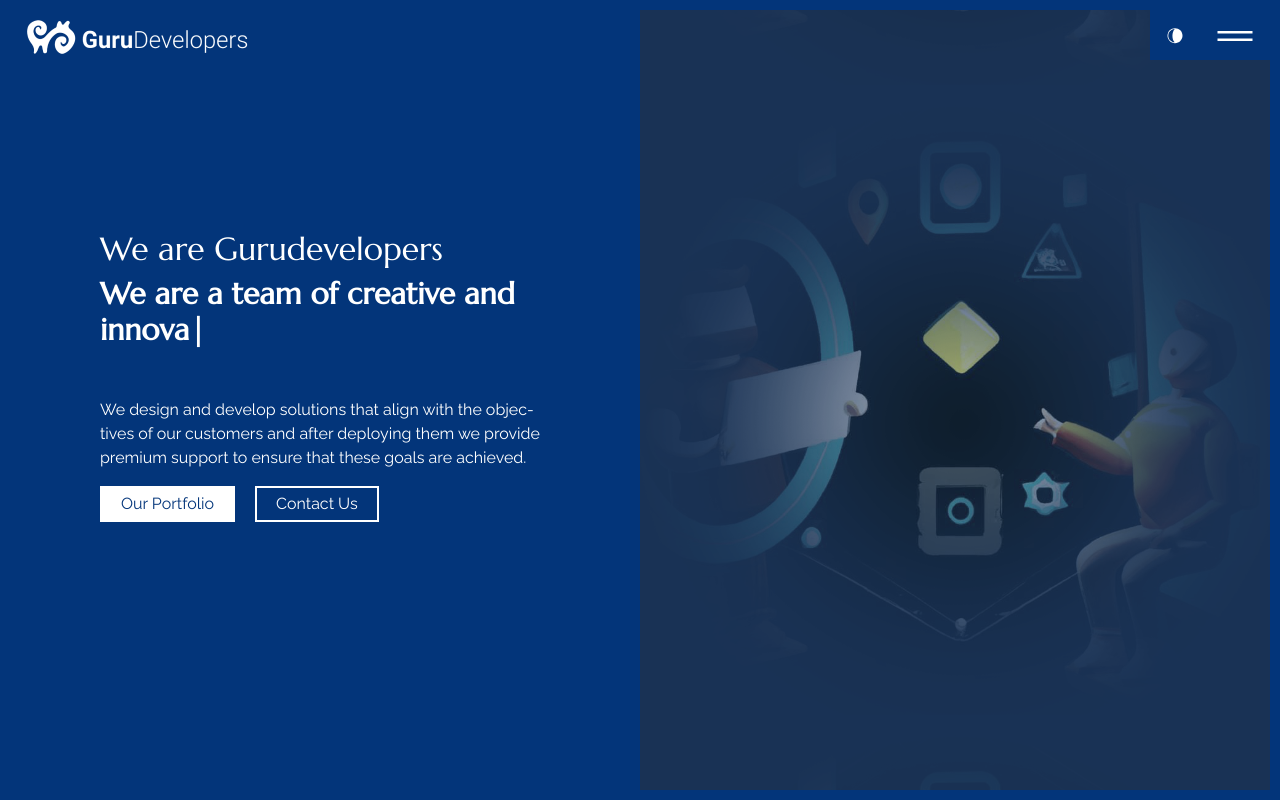
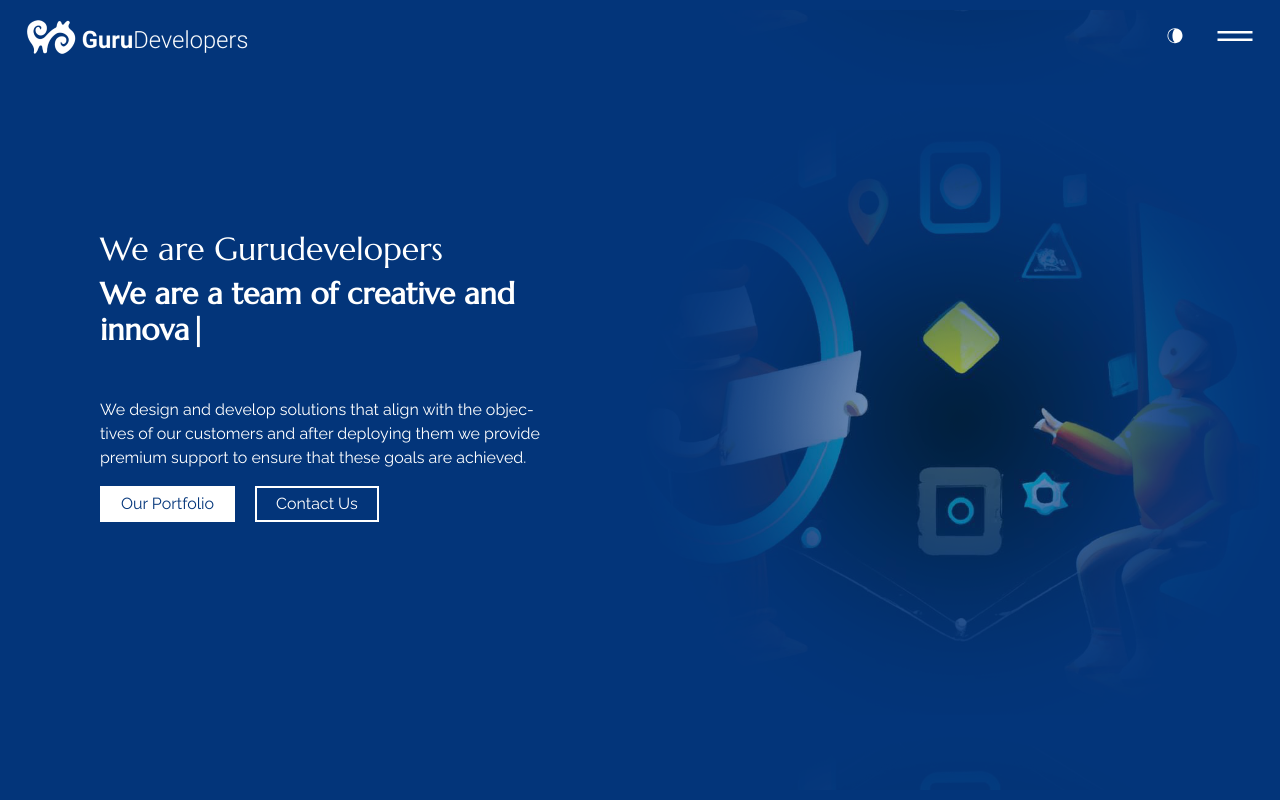
Before and after one commit to miradario/guruweb, a React (Create React App) app: page / in a window 1280 px wide. Built offline with nearby package versions, Linux system fonts and the light colour scheme.

Commit message:
Remove saturate

```diff
--- a/src/pages/home/style.css
+++ b/src/pages/home/style.css
@@ -230,5 +230,5 @@ section {
 }
 
 .intro_sec .h_bg-image {
-  filter: saturate(0.5);
+  /* filter: saturate(0.5); */
 }
```
